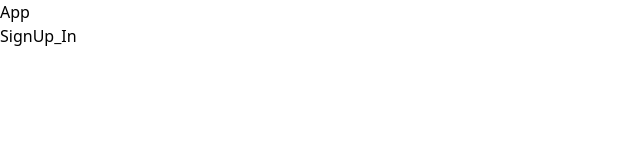
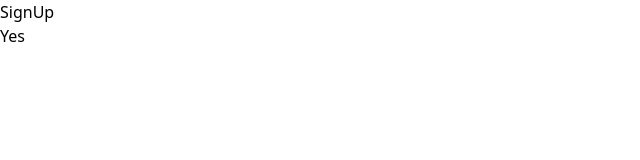
Before and after one commit to EduSwap-TextbookResell/EduSwap, a React (Create React App) app in the folder frontend/: page /signup/login in a window 1280 px wide. Shown: the top 160 px of the page, without its empty margins (0-640 px from the left). Built offline with nearby package versions, Linux system fonts and the light colour scheme.

Commit message:
Added Routing

```diff
--- a/frontend/package.json
+++ b/frontend/package.json
@@ -9,6 +9,7 @@
     "frontend": "file:",
     "react": "^18.3.1",
     "react-dom": "^18.3.1",
+    "react-router-dom": "^6.26.2",
     "react-scripts": "^5.0.1",
     "web-vitals": "^2.1.4"
   },
--- a/frontend/src/App.js
+++ b/frontend/src/App.js
@@ -1,5 +1,15 @@
 import React from "react";
+import { BrowserRouter, Routes, Route } from "react-router-dom";
+import Home from "./Components/Main/Home";
+import SignUp from "./Components/SignUp/SignUp";
 
 export default function App() {
-	return <div className="m-auto">App</div>;
+	return <div className="m-auto">
+		<BrowserRouter>
+			<Routes>
+				<Route path="/" element={<Home />} />
+				<Route path="/signup/:action" element={<SignUp />} />
+			</Routes>
+		</BrowserRouter>
+	</div>;
 }
--- /dev/null
+++ b/frontend/src/Components/Main/Home.js
@@ -0,0 +1,7 @@
+import React from 'react'
+
+export default function Home() {
+  return (
+    <div>Home</div>
+  )
+}
--- a/frontend/src/Components/Registration_Login/SignUp_In.js
+++ /dev/null
@@ -1,7 +0,0 @@
-import React from 'react'
-
-export default function SignUp_In() {
-  return (
-    <div>SignUp_In</div>
-  )
-}
--- /dev/null
+++ b/frontend/src/Components/SignUp/SignUp.js
@@ -0,0 +1,10 @@
+import React from "react";
+import { useParams } from "react-router-dom";
+
+export default function SignUp() {
+	const { action } = useParams();
+
+	const isLogin = action === "login"; // http://localhost:3000//signup/login => isLogin = true | http://localhost:3000//signup/signup => isLogin = false
+
+	return <div>SignUp {isLogin ? <p>Yes</p> : <p>No</p>}</div>;
+}
--- a/frontend/src/index.js
+++ b/frontend/src/index.js
@@ -2,12 +2,10 @@ import React from "react";
 import ReactDOM from "react-dom/client";
 import "./index.css";
 import App from "./App";
-import SignUp_In from "./Components/Registration_Login/SignUp_In";
 
 const root = ReactDOM.createRoot(document.getElementById("root"));
 root.render(
 	<React.StrictMode>
 		<App />
-		<SignUp_In />
 	</React.StrictMode>
 );
```
Also changed, not shown: frontend/src/Components/SignUp/Addons/Info_panel.js (renamed from frontend/src/Components/Registration_Login/Info_panel.js), frontend/src/Components/SignUp/Forms/Login_Form.js (renamed from frontend/src/Components/Registration_Login/Login/Login_Form.js), frontend/src/Components/SignUp/Forms/Registration_Form.js (renamed from frontend/src/Components/Registration_Login/Registration/Registration_Form.js), 1 other file (tests, documents, lock files or other folders).
